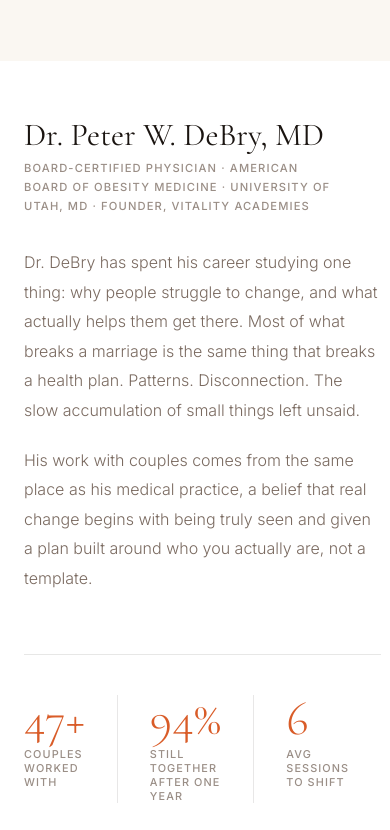
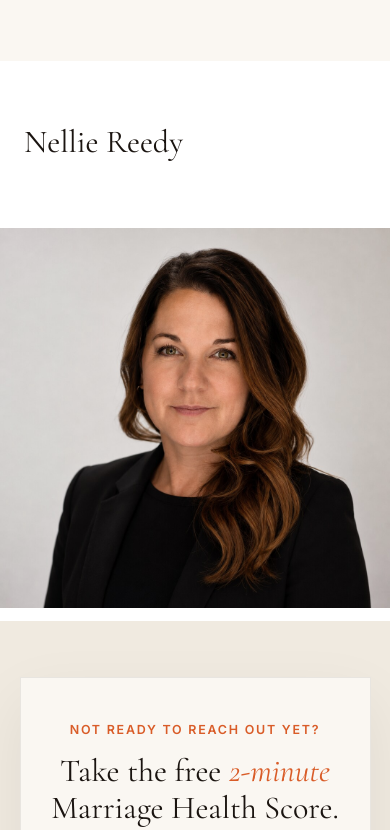
Before and after one commit to Ooak21/rekindlemarriage.com, a plain HTML site: page index.html in a window 390 px wide. Shown: the part 5259-6089 px from the top of the page. Drawn offline with nearby package versions, Linux system fonts and the light colour scheme.

Commit message:
Rekindle: Nellie Reedy becomes the face of the site, replacing Dr. DeBry
Swaps the physician section to Nellie Reedy (name + headshot only; no bio yet, none fabricated),
updates the page title and both nav links. Removes DeBry's credentials, bio, and stats.

Co-Authored-By: Miguel Loza <202858247+GroundworkHQ@users.noreply.github.com>

```diff
--- a/index.html
+++ b/index.html
@@ -3,7 +3,7 @@
 <head>
   <meta charset="UTF-8" />
   <meta name="viewport" content="width=device-width, initial-scale=1.0" />
-  <title>Rekindle · Marriage Coaching with Dr. Peter DeBry</title>
+  <title>Rekindle · Marriage Coaching with Nellie Reedy</title>
   <link rel="preconnect" href="https://fonts.googleapis.com" />
   <link rel="preconnect" href="https://fonts.gstatic.com" crossorigin />
   <link href="https://fonts.googleapis.com/css2?family=Cormorant+Garamond:ital,wght@0,300;0,400;0,600;1,300;1,400&family=Inter:wght@300;400;500;600&display=swap" rel="stylesheet" />
@@ -1365,7 +1365,7 @@
       <a href="#truth" class="nav-link">About</a>
       <a href="#how" class="nav-link">How It Works</a>
       <a href="#ember-ai" class="nav-link">Ember AI</a>
-      <a href="#physician" class="nav-link">Dr. DeBry</a>
+      <a href="#physician" class="nav-link">Nellie Reedy</a>
       <a href="score.html" class="nav-link">Marriage Score</a>
       <a href="#cta" class="nav-cta">Book a Free Call</a>
     </div>
@@ -1379,7 +1379,7 @@
     <a href="#truth" class="mobile-link">About</a>
     <a href="#how" class="mobile-link">How It Works</a>
     <a href="#ember-ai" class="mobile-link">Ember AI</a>
-    <a href="#physician" class="mobile-link">Dr. DeBry</a>
+    <a href="#physician" class="mobile-link">Nellie Reedy</a>
     <a href="score.html" class="mobile-link">Marriage Score</a>
     <a href="#cta" class="mobile-cta">Book a Free Call</a>
   </div>
@@ -1555,27 +1555,10 @@
   <!-- PHYSICIAN -->
   <section class="physician" id="physician">
     <div class="physician-copy">
-      <h2 class="physician-name reveal">Dr. Peter W. DeBry, MD</h2>
-      <p class="physician-creds reveal">Board-Certified Physician · American Board of Obesity Medicine · University of Utah, MD · Founder, Vitality Academies</p>
-      <p class="physician-p reveal">Dr. DeBry has spent his career studying one thing: why people struggle to change, and what actually helps them get there. Most of what breaks a marriage is the same thing that breaks a health plan. Patterns. Disconnection. The slow accumulation of small things left unsaid.</p>
-      <p class="physician-p reveal d1">His work with couples comes from the same place as his medical practice, a belief that real change begins with being truly seen and given a plan built around who you actually are, not a template.</p>
-      <div class="physician-stats reveal d2">
-        <div class="stat">
-          <div class="stat-n">47+</div>
-          <div class="stat-l">Couples worked with</div>
-        </div>
-        <div class="stat">
-          <div class="stat-n">94%</div>
-          <div class="stat-l">Still together after one year</div>
-        </div>
-        <div class="stat">
-          <div class="stat-n">6</div>
-          <div class="stat-l">Avg sessions to shift</div>
-        </div>
-      </div>
+      <h2 class="physician-name reveal">Nellie Reedy</h2>
     </div>
     <div class="physician-photo reveal">
-      <img src="debry.jpg" alt="Dr. Peter W. DeBry, MD" />
+      <img src="nellie-reedy.jpg" alt="Nellie Reedy" />
     </div>
   </section>
 
```
Also changed, not shown: nellie-reedy.jpg (added).
